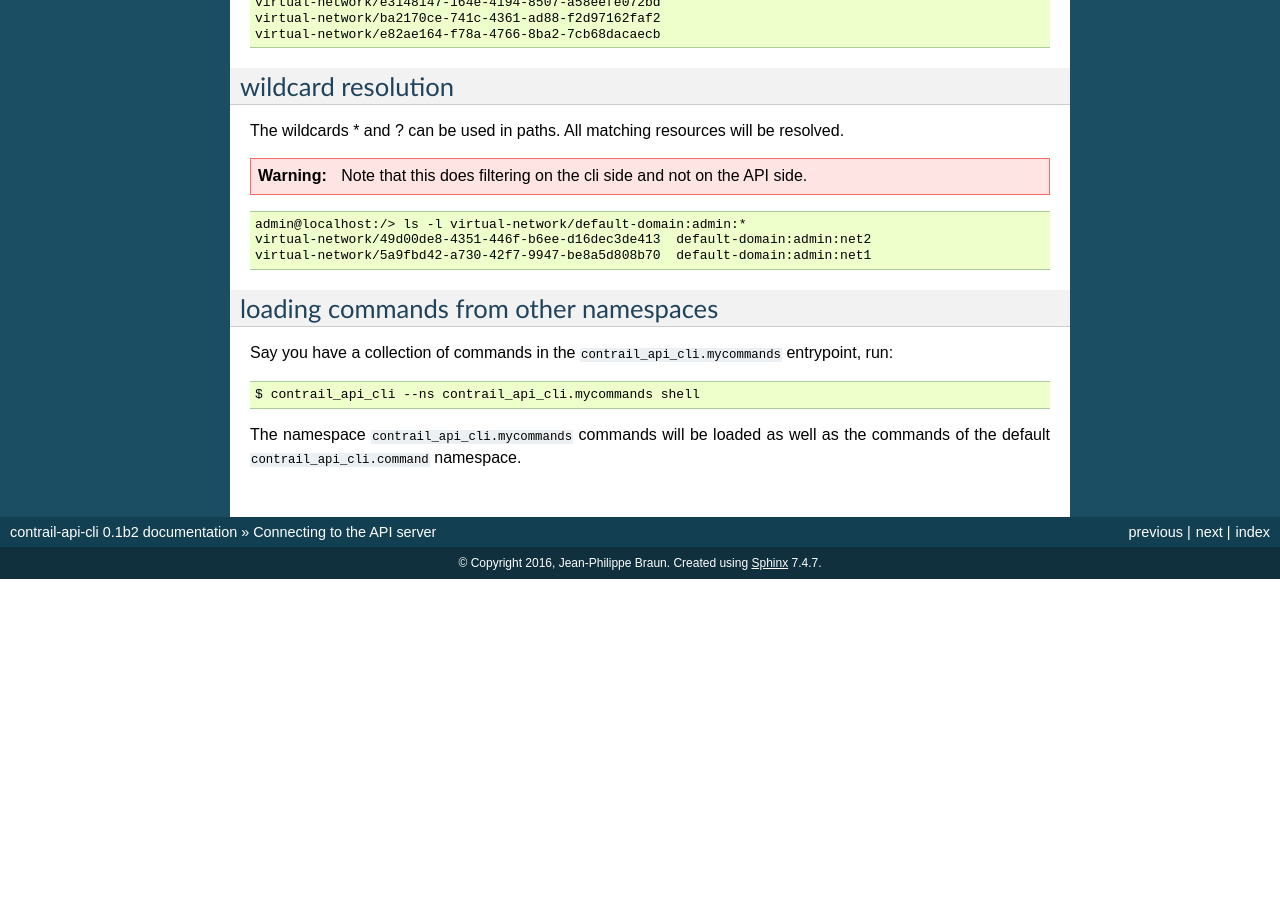
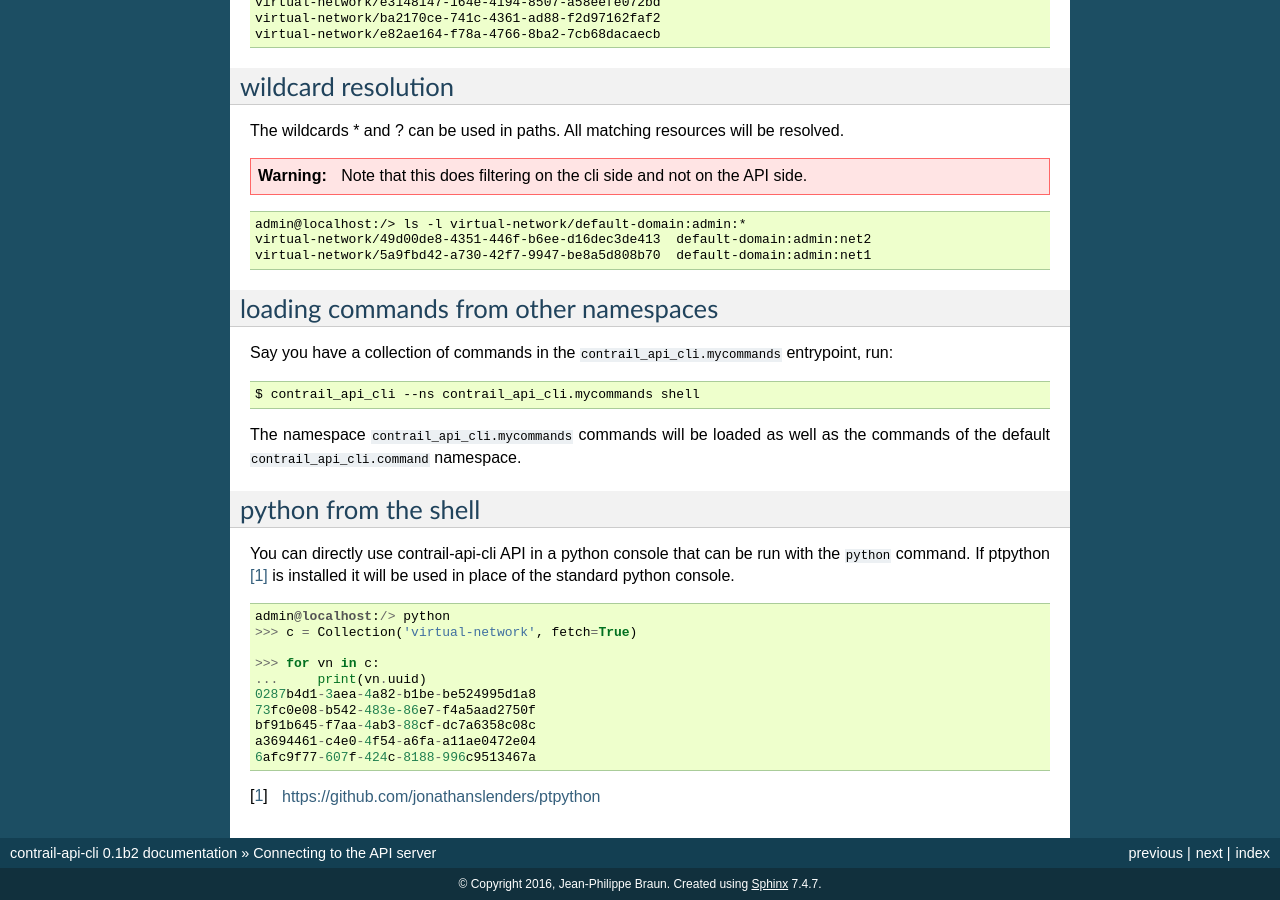
Before and after one commit to eonpatapon/contrail-api-cli, a Sphinx documentation site: the page built from doc/usage.rst, in a window 1280 px wide and 900 px high, scrolled down 3437 px. Built offline with Sphinx 7.4.7, drawn with Linux system fonts in a browser that asks for light colours; before the commit the page ends 4016 px from its top, so only the background shows below that; some of the changed text lies outside the part shown.

Commit message:
Rename code command to python
Also add docs

```diff
--- a/doc/usage.rst
+++ b/doc/usage.rst
@@ -233,7 +233,7 @@ The wildcards * and ? can be used in paths. All matching resources will be resol
     virtual-network/5a9fbd42-a730-42f7-9947-be8a5d808b70  default-domain:admin:net1
 
 loading commands from other namespaces
--------------------------------------
+--------------------------------------
 
 Say you have a collection of commands in the ``contrail_api_cli.mycommands``
 entrypoint, run:
@@ -245,3 +245,25 @@ entrypoint, run:
 The namespace ``contrail_api_cli.mycommands`` commands will
 be loaded as well as the commands of the default ``contrail_api_cli.command``
 namespace.
+
+python from the shell
+---------------------
+
+You can directly use contrail-api-cli API in a python console that can be
+run with the ``python`` command. If ptpython [1]_ is installed it will be used in place
+of the standard python console.
+
+.. code-block:: python
+
+    admin@localhost:/> python
+    >>> c = Collection('virtual-network', fetch=True)
+
+    >>> for vn in c:
+    ...     print(vn.uuid)
+    0287b4d1-3aea-4a82-b1be-be524995d1a8
+    73fc0e08-b542-483e-86e7-f4a5aad2750f
+    bf91b645-f7aa-4ab3-88cf-dc7a6358c08c
+    a3694461-c4e0-4f54-a6fa-a11ae0472e04
+    6afc9f77-607f-424c-8188-996c9513467a
+
+.. [1] https://github.com/jonathanslenders/ptpython
--- a/setup.py
+++ b/setup.py
@@ -45,7 +45,7 @@ setup(
             'edit = contrail_api_cli.commands:Edit',
             'shell = contrail_api_cli.commands:Shell',
             'tree = contrail_api_cli.commands:Tree',
-            'code = contrail_api_cli.commands:Code',
+            'python = contrail_api_cli.commands:Python',
         ],
         'contrail_api_cli.shell_command': [
             'cd = contrail_api_cli.commands:Cd',
```
Also changed, not shown: 1 other file.
